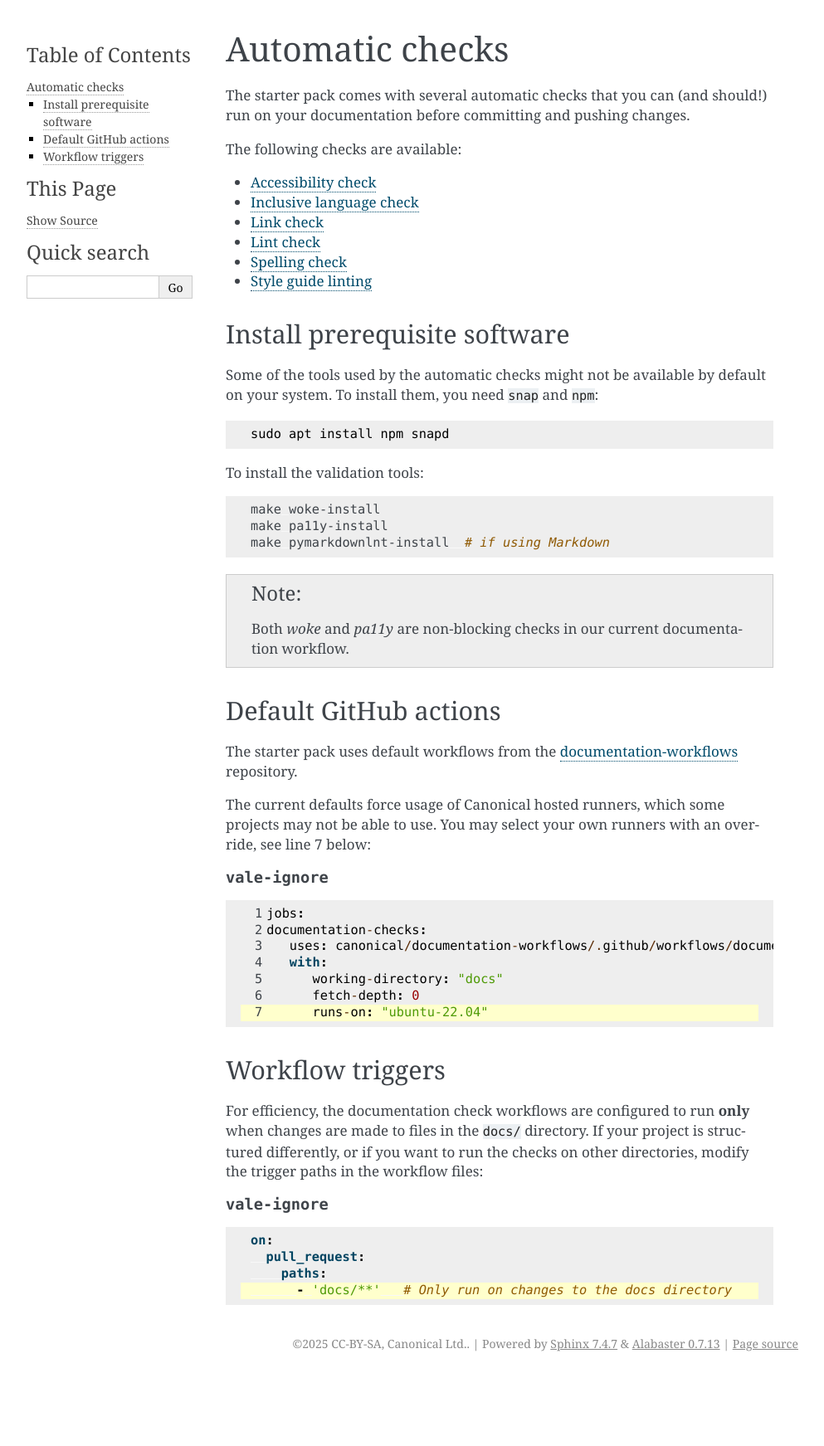
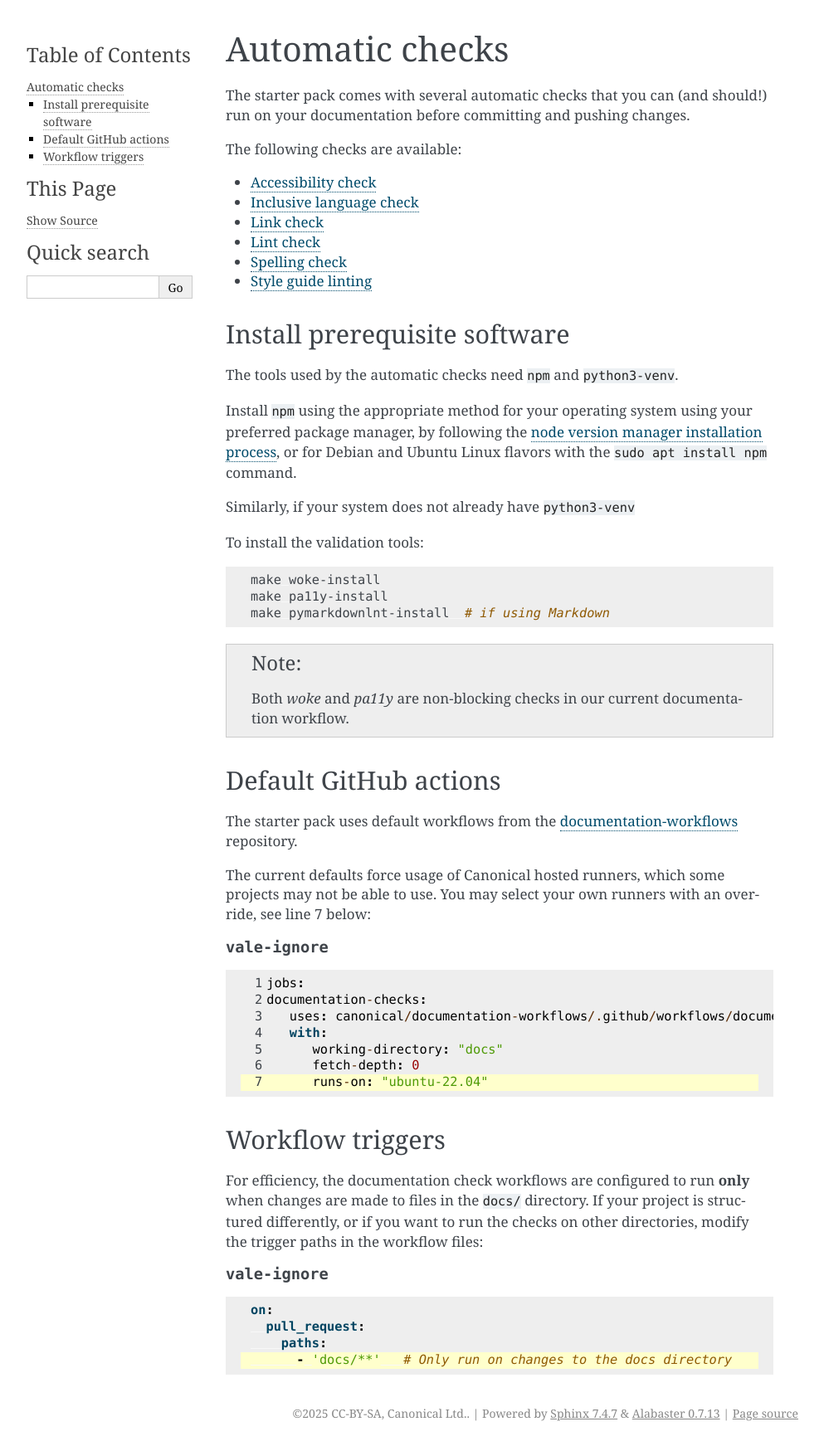
Before and after one commit to canonical/sphinx-docs-starter-pack, a Sphinx documentation site: the page built from docs/reference/automatic_checks.rst, in a window 1280 px wide. Shown: the whole page at 83% size, without its empty margins (148-1141 px from the left). Built offline with Sphinx 7.4.7, drawn with Linux system fonts in a browser that asks for light colours; pages that are not in the unit, such as notebooks, are missing from menus; before the commit the page ends 1659 px from its top, so only the background shows below that.

Commit message:
docs: update automatic_checks.rst

```diff
--- a/docs/reference/automatic_checks.rst
+++ b/docs/reference/automatic_checks.rst
@@ -16,10 +16,11 @@ The following checks are available:
 Install prerequisite software
 -----------------------------
 
-Some of the tools used by the automatic checks might not be available by default on your system.
-To install them, you need ``snap`` and ``npm``::
+The tools used by the automatic checks need ``npm`` and ``python3-venv``.
 
-   sudo apt install npm snapd
+Install ``npm`` using the appropriate method for your operating system using your preferred package manager, by following the `node version  manager installation process <https://docs.npmjs.com/downloading-and-installing-node-js-and-npm#using-a-node-version-manager-to-install-nodejs-and-npm>`_, or for Debian and Ubuntu Linux flavors with the ``sudo apt install npm`` command.
+
+Similarly, if your system does not already have ``python3-venv``
 
 To install the validation tools:
 
```
